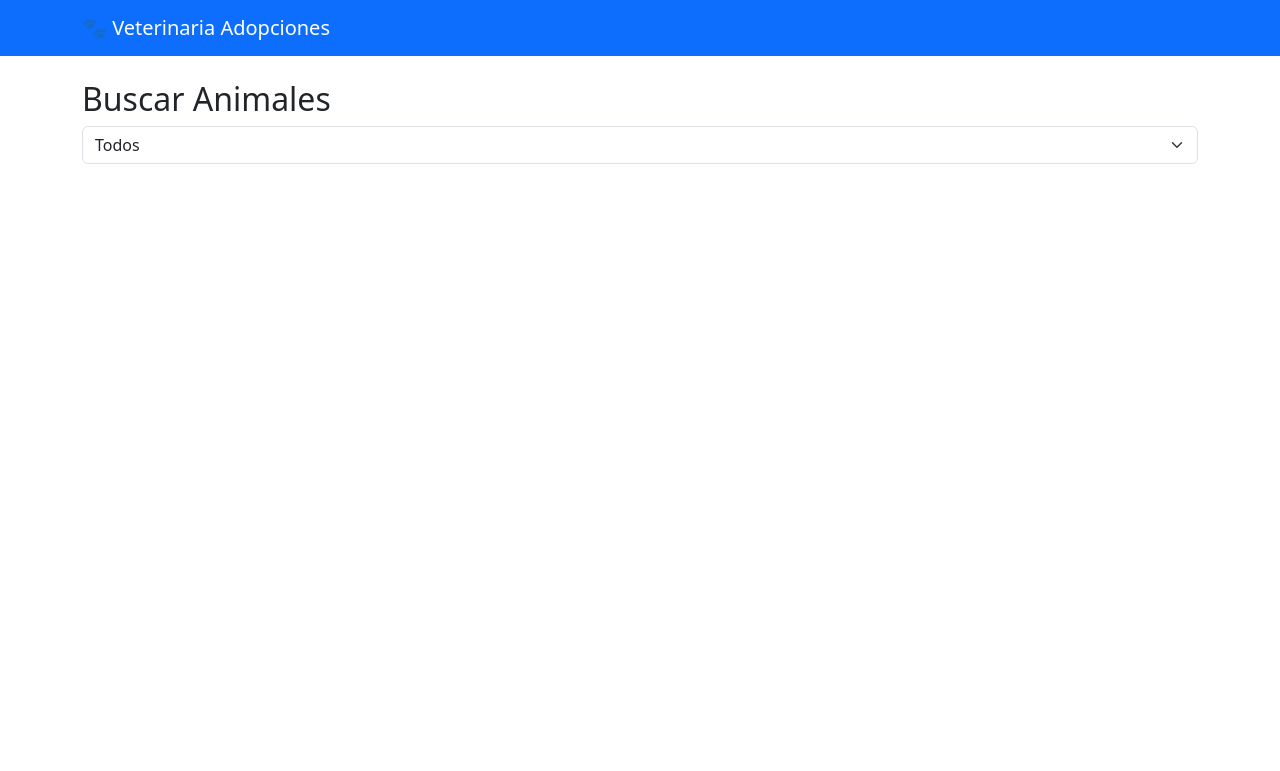
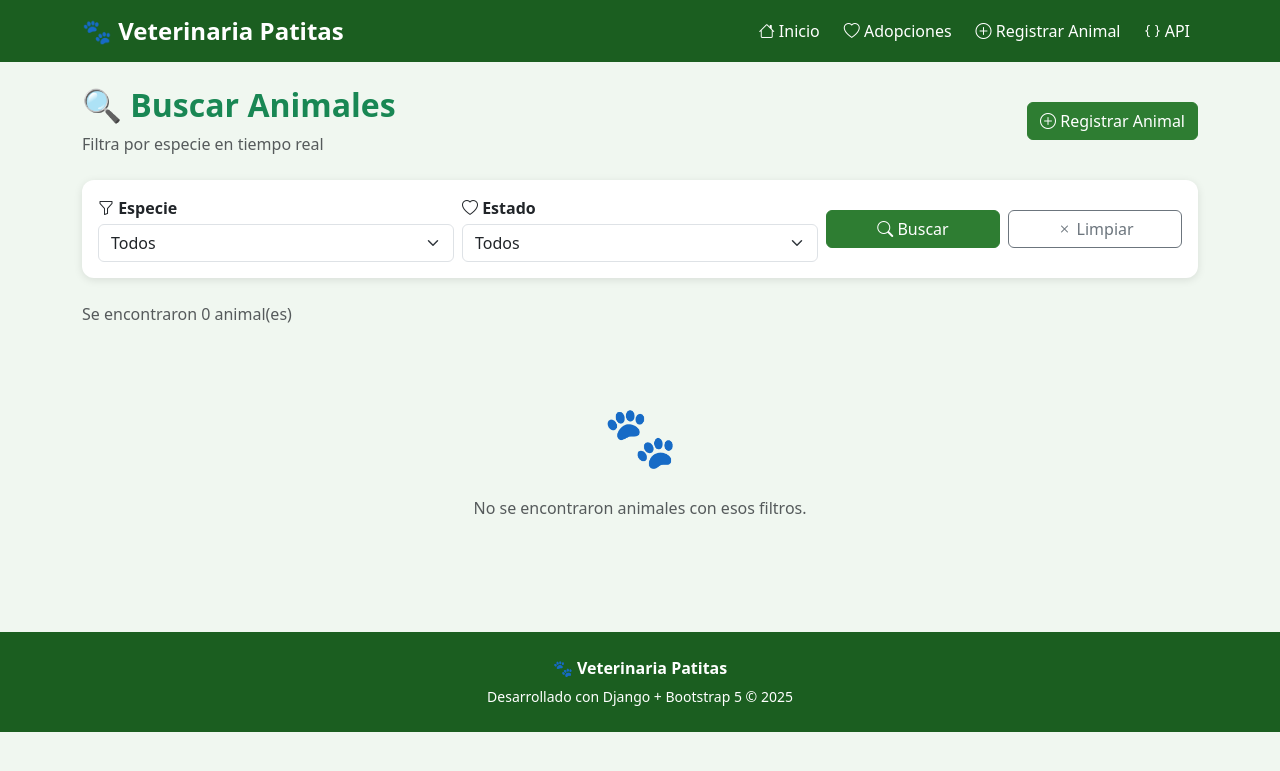
Before and after one commit to DianaLdc/daw-proyecto-final, a Django app: template adopciones/templates/adopciones/animal_ajax.html in a window 1280 px wide. Shown: the top 771 px of the page. Run offline with Django 5.2, Linux system fonts and the light colour scheme; the template is opened without the code that fills it, so the values that code supplies are empty.

Commit message:
feat: mejora animal_ajax.html con filtros Ajax por especie y estado, cards mejoradas

```diff
--- a/adopciones/templates/adopciones/animal_ajax.html
+++ b/adopciones/templates/adopciones/animal_ajax.html
@@ -1,61 +1,148 @@
-<!DOCTYPE html>
-<html lang="en">
-<head>
-    <meta charset="UTF-8">
-    <meta name="viewport" content="width=device-width, initial-scale=1.0">
-    <title>Buscar Animales</title>
-    <link href="https://cdn.jsdelivr.net/npm/bootstrap@5.3.0/dist/css/bootstrap.min.css" rel="stylesheet">
-</head>
+{% extends 'adopciones/base.html' %}
 
-<body>
-    <nav class="navbar navbar-dark bg-primary">
-        <div class="container">
-            <a class="navbar-brand" href="#">🐾 Veterinaria Adopciones</a>
+{% block title %}Buscar Animales - Veterinaria Patitas{% endblock %}
+
+{% block content %}
+
+<div class="d-flex justify-content-between align-items-center mb-4">
+    <div>
+        <h2 class="fw-bold text-success">🔍 Buscar Animales</h2>
+        <p class="text-muted mb-0">Filtra por especie en tiempo real</p>
     </div>
-    </nav>
-    <div class="container mt-4">
-        <h2>Buscar Animales</h2>
-        <div class="mb-3">
+    <a href="{% url 'adopciones:animal_create' %}" class="btn btn-success">
+        <i class="bi bi-plus-circle"></i> Registrar Animal
+    </a>
+</div>
+
+<!-- FILTROS -->
+<div class="card mb-4 p-3">
+    <div class="row g-2 align-items-center">
+        <div class="col-md-4">
+            <label class="fw-semibold mb-1"><i class="bi bi-funnel"></i> Especie</label>
             <select id="filtroEspecie" class="form-select">
                 <option value="">Todos</option>
-                <option value="perro">Perros</option>
-                <option value="gato">Gatos</option>
+                <option value="Perro">🐶 Perro</option>
+                <option value="Gato">🐱 Gato</option>
+                <option value="Ave">🐦 Ave</option>
+                <option value="Conejo">🐰 Conejo</option>
+                <option value="Otro">🐾 Otro</option>
             </select>
         </div>
-        <div id="resultado" class="row"></div>
+        <div class="col-md-4">
+            <label class="fw-semibold mb-1"><i class="bi bi-heart"></i> Estado</label>
+            <select id="filtroEstado" class="form-select">
+                <option value="">Todos</option>
+                <option value="disponible">✅ Disponible</option>
+                <option value="adoptado">🏠 Adoptado</option>
+                <option value="en_tratamiento">🏥 En tratamiento</option>
+            </select>
+        </div>
+        <div class="col-md-4 d-flex align-items-end gap-2">
+            <button onclick="cargarAnimales()" class="btn btn-success w-100">
+                <i class="bi bi-search"></i> Buscar
+            </button>
+            <button onclick="limpiarFiltros()" class="btn btn-outline-secondary w-100">
+                <i class="bi bi-x"></i> Limpiar
+            </button>
+        </div>
+    </div>
+</div>
+
+<!-- CONTADOR -->
+<p class="text-muted mb-3" id="contador"></p>
+
+<!-- RESULTADO -->
+<div id="resultado" class="row g-4"></div>
+
+<!-- LOADING -->
+<div id="loading" class="text-center py-5 d-none">
+    <div class="spinner-border text-success" role="status"></div>
+    <p class="text-muted mt-2">Buscando animales...</p>
 </div>
 
 <script>
-        function cargarAnimales(especie = '') {
+function cargarAnimales() {
+    const especie = document.getElementById('filtroEspecie').value;
+    const estado = document.getElementById('filtroEstado').value;
+    const contenedor = document.getElementById('resultado');
+    const loading = document.getElementById('loading');
+    const contador = document.getElementById('contador');
+
+    contenedor.innerHTML = '';
+    loading.classList.remove('d-none');
+
     fetch('/adopciones/api/')
         .then(response => response.json())
         .then(data => {
-                    if (especie) {
-                        data = data.filter(a => a.especie === especie);
+            loading.classList.add('d-none');
+
+            // Filtrar
+            if (especie) data = data.filter(a => a.especie === especie);
+            if (estado) data = data.filter(a => a.estado === estado);
+
+            contador.textContent = `Se encontraron ${data.length} animal(es)`;
+
+            if (data.length === 0) {
+                contenedor.innerHTML = `
+                    <div class="col-12 text-center py-5">
+                        <span style="font-size:60px">🐾</span>
+                        <p class="text-muted mt-3">No se encontraron animales con esos filtros.</p>
+                    </div>`;
+                return;
             }
-                    const contenedor = document.getElementById('resultado');
-                    contenedor.innerHTML = '';
+
             data.forEach(animal => {
+                const badgeColor = animal.estado === 'disponible' ? 'success' :
+                                   animal.estado === 'adoptado' ? 'primary' : 'warning';
+                const badgeText = animal.estado === 'disponible' ? '✅ Disponible' :
+                                  animal.estado === 'adoptado' ? '🏠 Adoptado' : '🏥 En tratamiento';
+
                 contenedor.innerHTML += `
-                            <div class="col-md-4 mb-3">
-                                <div class="card">
+                    <div class="col-md-4">
+                        <div class="card h-100">
                             <div class="card-body">
-                                        <h5 class="card-title">${animal.nombre}</h5>
-                                        <p>${animal.especie} - ${animal.raza}</p>
-                                        <p>${animal.descripcion}</p>
-                                        <span class="badge bg-success">${animal.estado}</span>
+                                <div class="d-flex justify-content-between align-items-start mb-2">
+                                    <h5 class="fw-bold text-success mb-0">${animal.nombre}</h5>
+                                    <span class="badge bg-${badgeColor}">${badgeText}</span>
+                                </div>
+                                <p class="text-muted small mb-1">
+                                    <i class="bi bi-tag"></i> ${animal.especie} — ${animal.raza}
+                                </p>
+                                <p class="text-muted small mb-2">
+                                    <i class="bi bi-calendar"></i> ${animal.edad} año(s)
+                                </p>
+                                <p class="small">${animal.descripcion.substring(0, 80)}...</p>
+                            </div>
+                            <div class="card-footer bg-white border-0 pb-3">
+                                <a href="/adopciones/${animal.id}/" class="btn btn-success btn-sm w-100">
+                                    <i class="bi bi-eye"></i> Ver detalle
+                                </a>
                             </div>
                         </div>
                     </div>`;
             });
+        })
+        .catch(() => {
+            loading.classList.add('d-none');
+            contenedor.innerHTML = `
+                <div class="col-12 text-center py-4">
+                    <p class="text-danger">❌ Error al cargar los animales. Intenta de nuevo.</p>
+                </div>`;
         });
 }
 
-        document.getElementById('filtroEspecie').addEventListener('change', function() {
-            cargarAnimales(this.value);
-        });
+function limpiarFiltros() {
+    document.getElementById('filtroEspecie').value = '';
+    document.getElementById('filtroEstado').value = '';
+    cargarAnimales();
+}
 
+// Cargar al inicio
 cargarAnimales();
+
+// Cargar automático al cambiar filtros
+document.getElementById('filtroEspecie').addEventListener('change', cargarAnimales);
+document.getElementById('filtroEstado').addEventListener('change', cargarAnimales);
 </script>
-</body>
-</html>
+
+{% endblock %}
```
Lines whose indentation alone changed are shown as unchanged.
